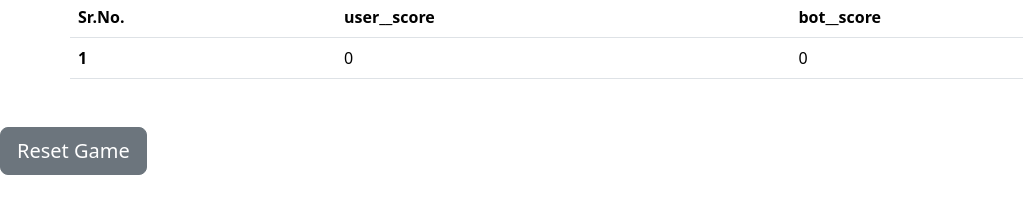
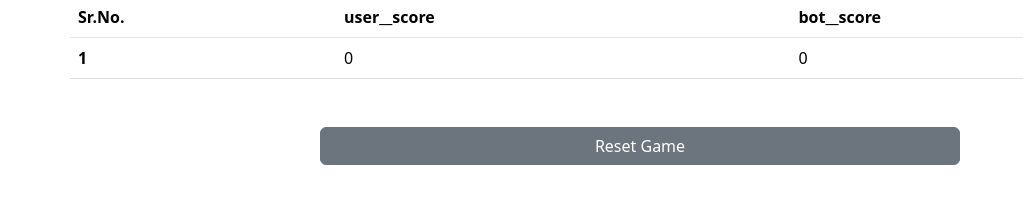
Before and after one commit to Phinix-Morgan/rock-paper-scissor, a plain HTML site: page index.html in a window 1280 px wide. Shown: the part 211-424 px from the top of the page, without its empty margins (0-1023 px from the left). Drawn offline with Linux system fonts and the light colour scheme.

Commit message:
Update index.html

```diff
--- a/index.html
+++ b/index.html
@@ -34,7 +34,10 @@
 		</tbody>
 	</table>
 	<p class="container my-5"  id="msg"></p>
-	<button  id="reset" type="button" class="btn btn-secondary btn-lg btn-block">Reset Game</button>
+	<div class="d-grid gap-2 col-6 mx-auto">
+		<button id="reset" class="btn btn-secondary" type="button">Reset Game</button>
+	</div>
+
 </body>
 	<script src="js/bootstrap.bundle.min.js"></script>
 	<script src="p3.js"></script>
```
